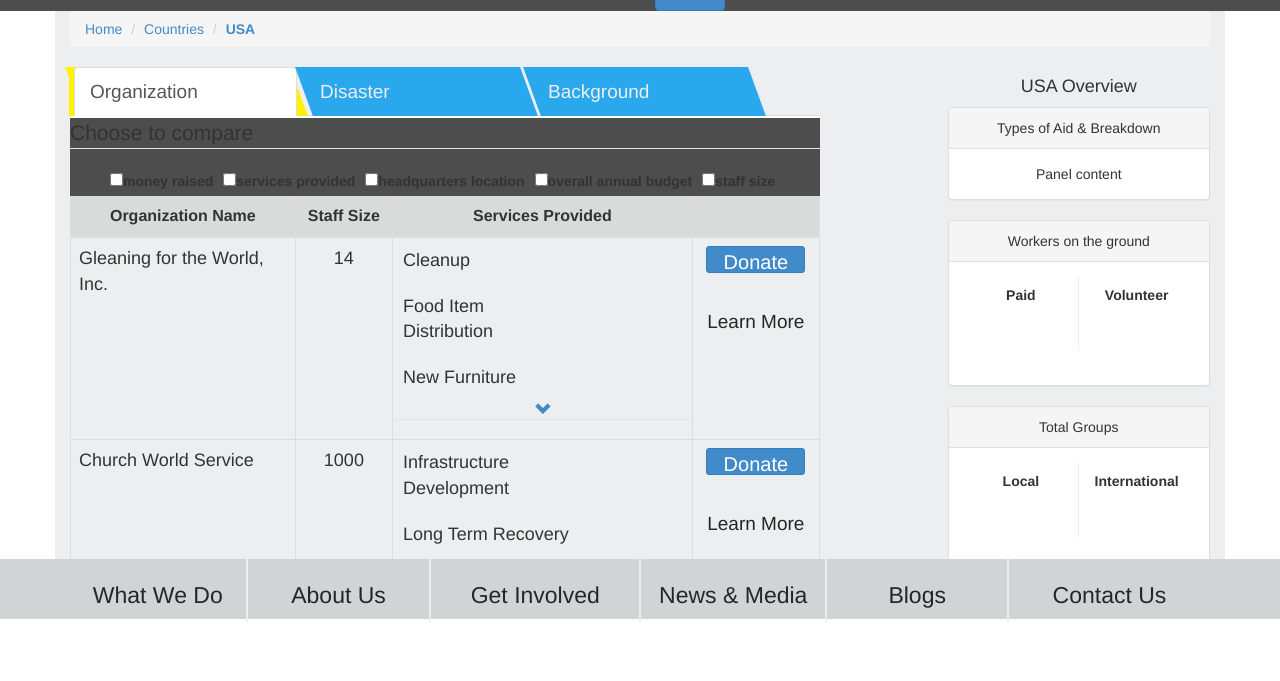
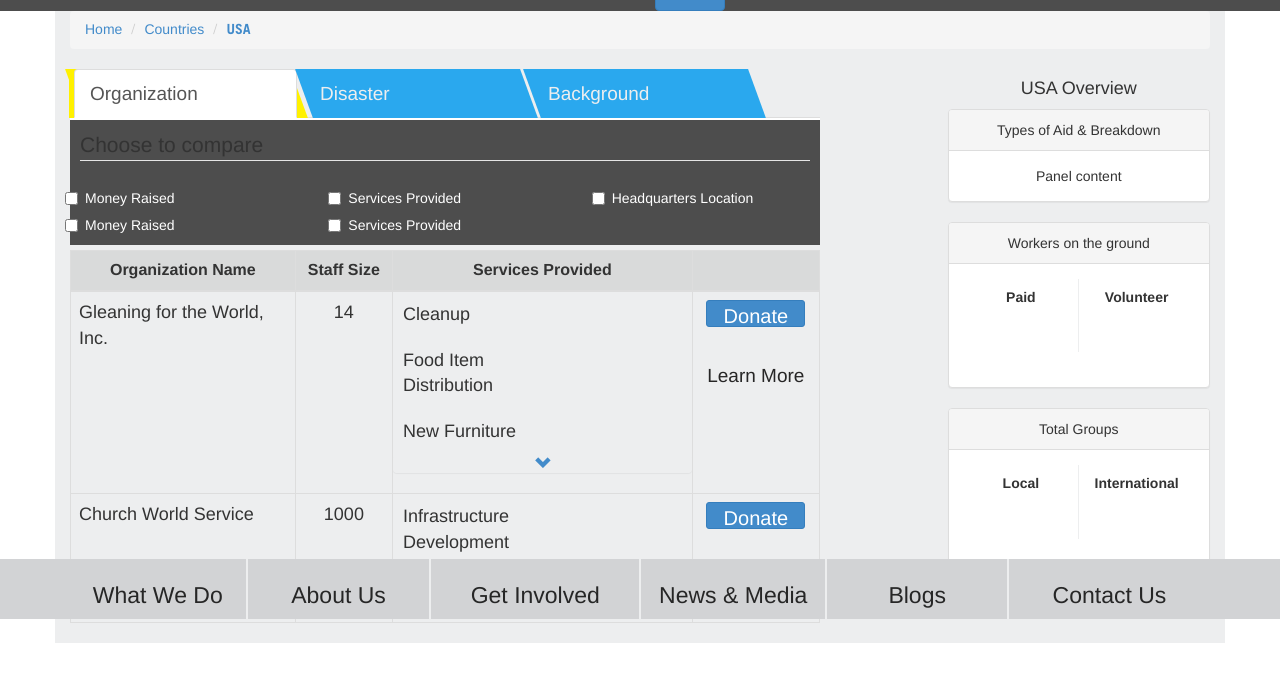
Before and after one commit to gaurav2014/smart-response-static, a website with bundled scripts: page country-organization.html in a window 1280 px wide. Shown: the part 181-862 px from the top of the page. Built offline with nearby package versions, Linux system fonts and the light colour scheme.

Commit message:
styled breadcrumbs, filters

```diff
--- a/assets/css/smart-response.css
+++ b/assets/css/smart-response.css
@@ -398,6 +398,10 @@
 .align-center{
     text-align: center;
 }
+.padding{
+    padding:10px;
+    box-sizing:border-box;
+}
 
 .padding-none{
     padding:0;
@@ -406,6 +410,60 @@
 
 .margin-none{
     margin:0;
+}
+
+.margin-bottom{
+    margin-bottom:10px;
+}
+
+.margin-bottom-5{
+    margin-bottom:5px;
+}
+
+
+/*********************************** BREAD CRUMBS ***********************************************/
+
+.breadcrumb > li + li:before {
+    padding: 0 5px;
+    color: #ccc;
+    content: ">";
+    font-family:TradeGothic;
+}
+
+.breadcrumb > li.active {
+    font-family:TradeGothicBold;
+}
+
+
+/*********************************** FORMS ***********************************************/
+
+.form-horizontal .form-group{
+    margin:0;
+    padding:0;
+}
+
+
+legend{
+    border:none;
+    font-size:16px;
+    color:rgb(237, 238, 239);
+    margin:0;
+}
+
+fieldset{
+    box-sizing:border-box;
+    padding:0;
+}
+
+label{
+    color:rgb(255, 255, 255);
+    font-size:14px;
+}
+
+input[type="radio"], input[type="checkbox"] {
+    margin: 2px 0 0;
+    margin-top: 1px \9;
+    line-height: normal;
 }
 
 /*********************************** TABS ******************************************************/
--- a/country-organization.html
+++ b/country-organization.html
@@ -114,7 +114,7 @@
                 <ol class="breadcrumb">
                     <li><a href="#">Home</a></li>
                     <li><a href="#">Countries</a></li>
-                    <li class="active"><a href="#"><strong>USA</strong></a></li>
+                    <li class="active"><a href="#">USA</a></li>
                 </ol>
             </div>
         </div>
@@ -128,18 +128,32 @@
                 </ul>
                 <div class="tab-content">
                     <div class="tab-pane active fade in" id="organizationPane">
-                        <div class="medium-grey border-top">
-                            <form>
+                        <div class="medium-grey border-top margin-bottom-5 padding">
+                            <form role="form" class="form-horizontal">
+
                                 <fieldset>
                                     <legend>Choose to compare</legend>
-                                    <ul class="inline-list">
-                                        <li><label><input type="checkbox" value="" />money raised</label></li>
-                                        <li><label><input type="checkbox" value="" />services provided</label></li>
-                                        <li><label><input type="checkbox" value="" />headquarters location</label></li>
-                                        <li><label><input type="checkbox" value="" />overall annual budget</label></li>
-                                        <li><label><input type="checkbox" value="" />staff size</label></li>
-                                    </ul>
+                                    <div class="form-group">
+                                        <label class="checkbox-inline col-md-4">
+                                            <input type="checkbox" id="inlineCheckbox1" value="option1"> Money Raised
+                                        </label>
+                                        <label class="checkbox-inline col-md-4">
+                                            <input type="checkbox" id="inlineCheckbox2" value="option2"> Services Provided
+                                        </label>
+                                        <label class="checkbox-inline col-md-3">
+                                            <input type="checkbox" id="inlineCheckbox3" value="option3"> Headquarters Location
+                                        </label>
+                                    </div>
+                                    <div class="form-group">
+                                        <label class="checkbox-inline col-md-4">
+                                            <input type="checkbox" id="inlineCheckbox1" value="option1"> Money Raised
+                                        </label>
+                                        <label class="checkbox-inline col-md-4">
+                                            <input type="checkbox" id="inlineCheckbox2" value="option2"> Services Provided
+                                        </label>
+                                    </div>
                                 </fieldset>
+
                             </form>
                         </div>
                         <div class="table-responsive">
```
